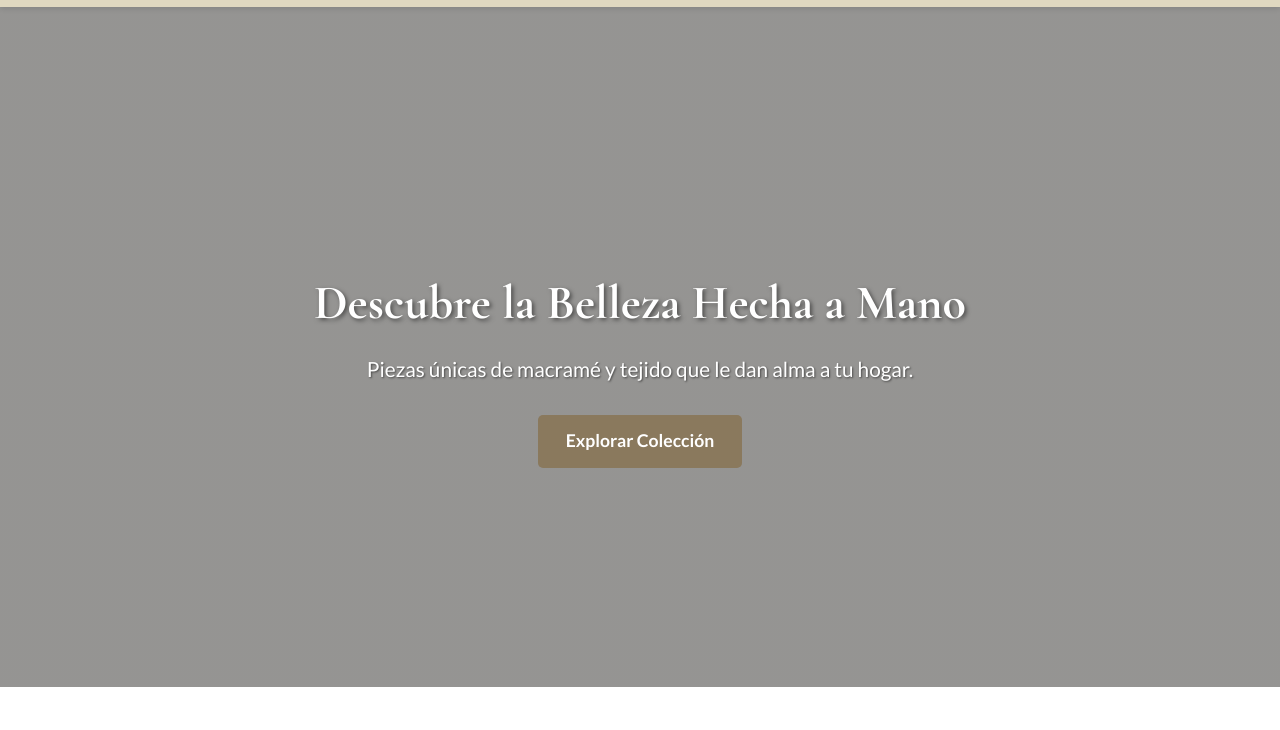
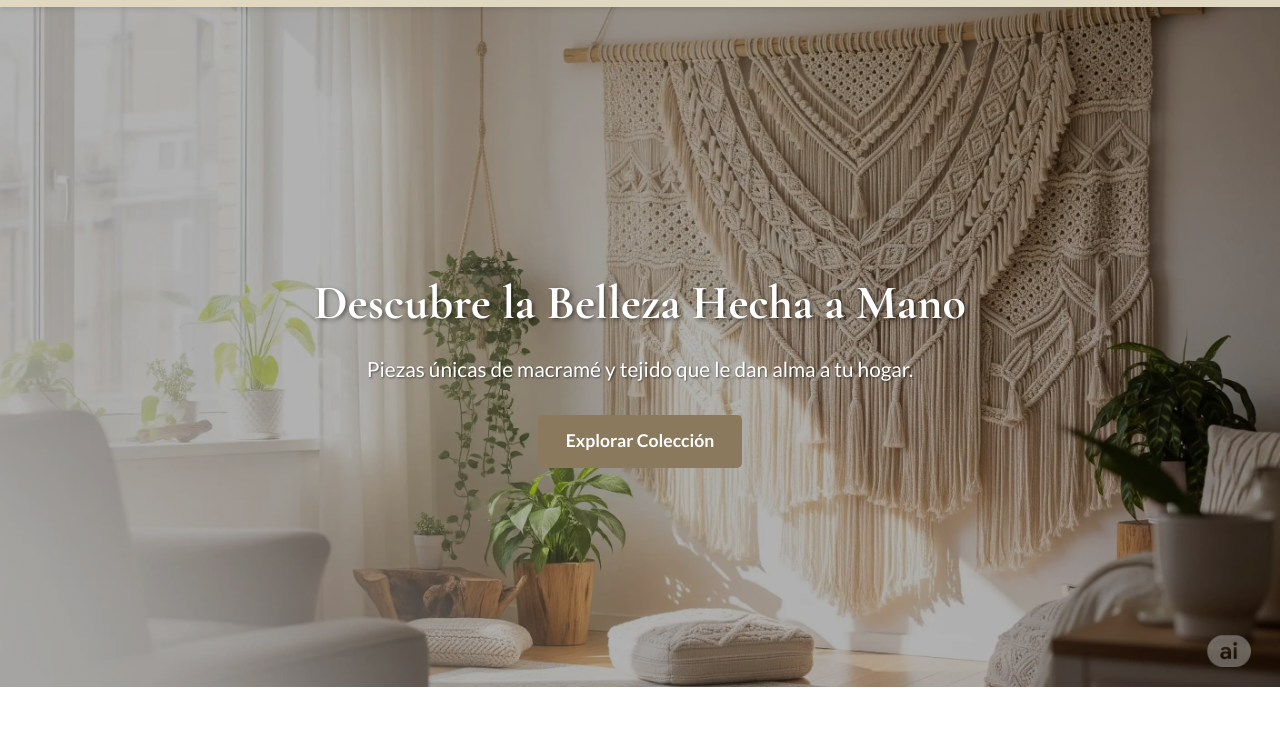
Before and after one commit to benjaramirez16/nudos-del-alma-website, a plain HTML site: page index.html in a window 1280 px wide. Shown: the part 70-800 px from the top of the page. Drawn offline with nearby package versions, Linux system fonts and the light colour scheme.

Commit message:
fix del #hero en index, faltaba la imagen

```diff
--- a/scss/pages/_home.scss
+++ b/scss/pages/_home.scss
@@ -10,7 +10,7 @@
     padding: 60px 20px;
     text-align: center;
     color: $color-blanco;
-    background-image: linear-gradient(rgba(0, 0, 0, 0.4), rgba(0, 0, 0, 0.4)), url('../images/ilustrativa-hero-bg.jpg');
+    background-image: linear-gradient(rgba(0, 0, 0, 0.3), rgba(0, 0, 0, 0.3)), url('../images/hero-background.webp');
     background-size: cover;
     background-position: center;
 
```
Also changed, not shown: css/style.css, images/hero-background.webp (added), 1 other file.
